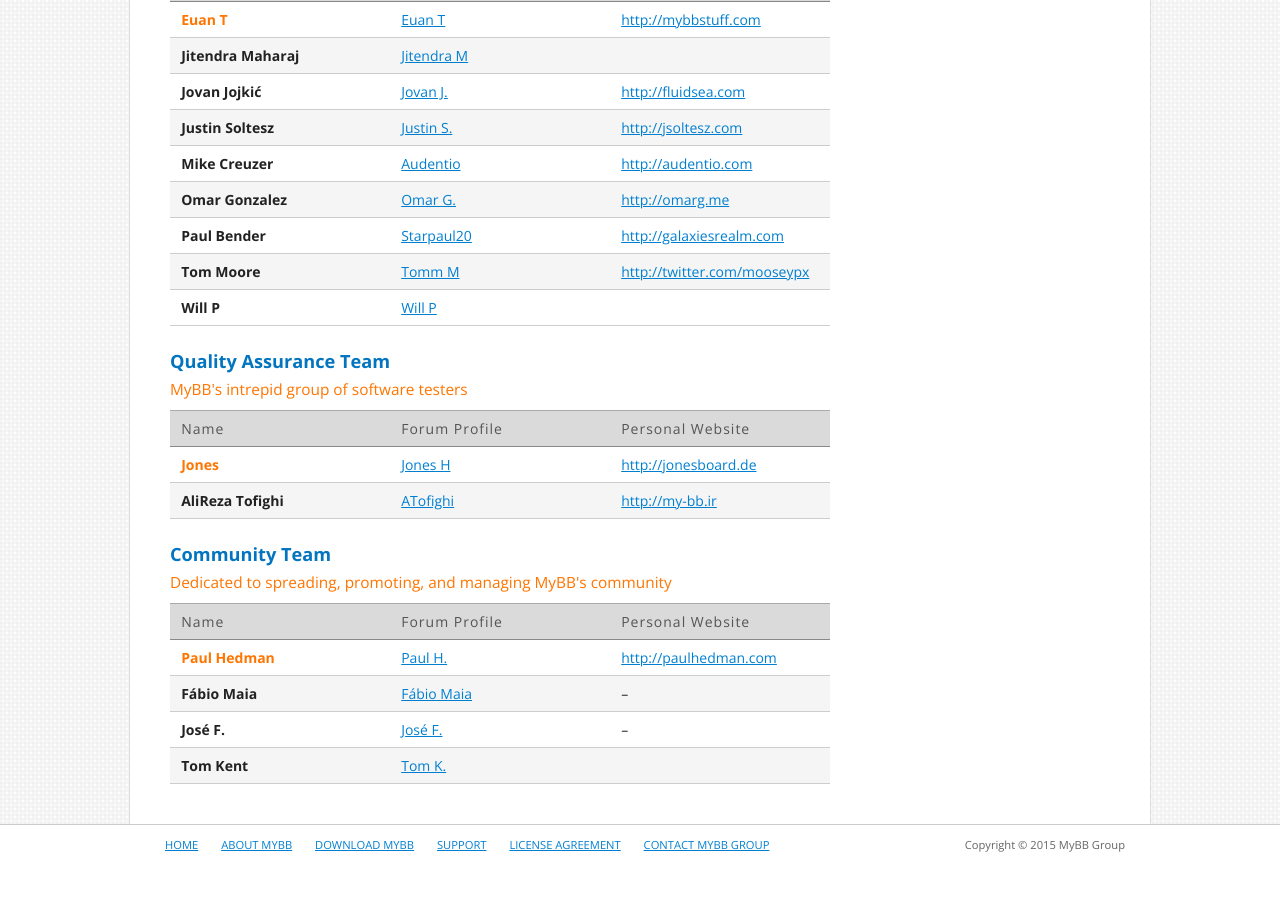
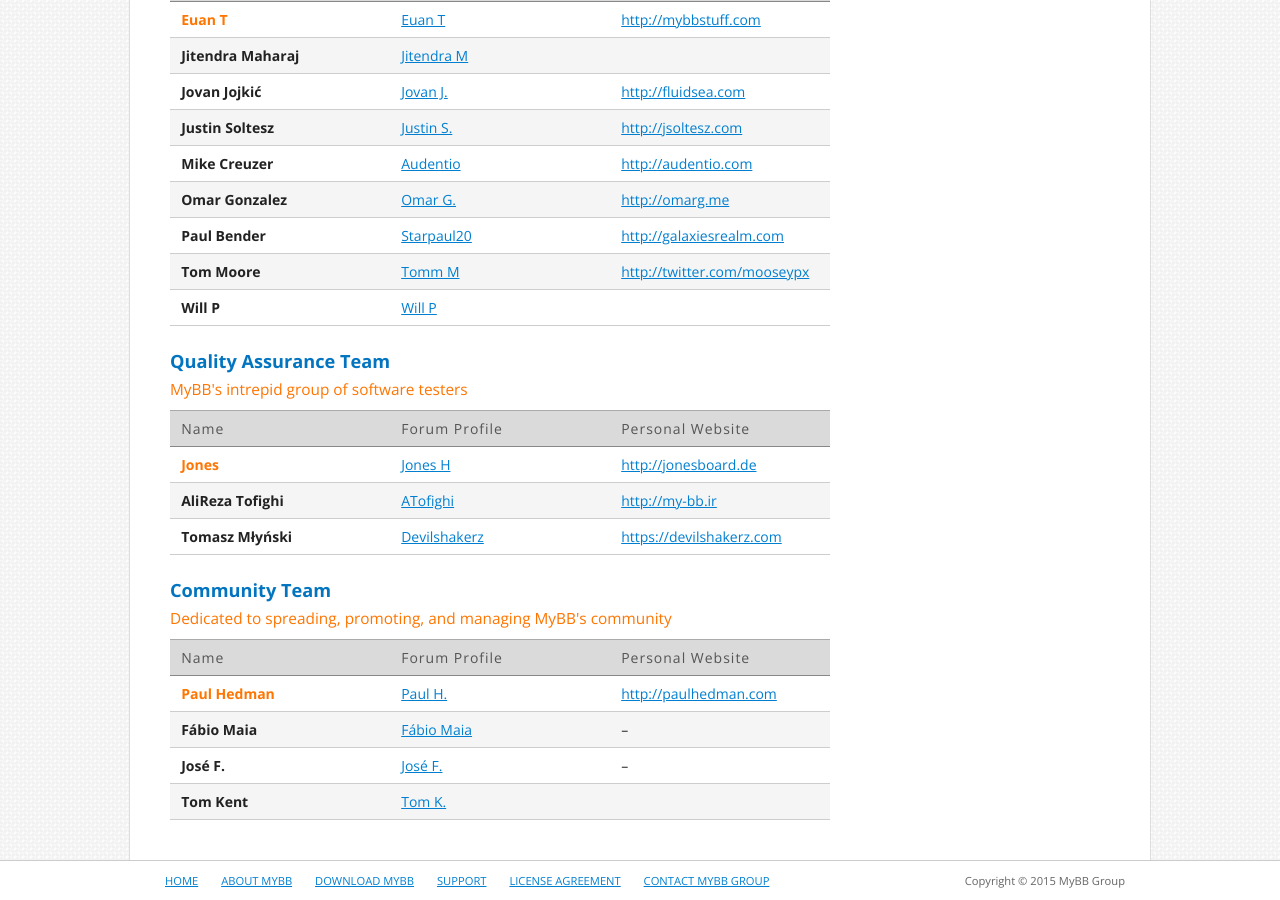
Before and after one commit to mybb/mybb.com, a Jekyll site: the page built from about/team.html, in a window 1280 px wide and 900 px high, scrolled down 1086 px. Built offline with Jekyll 4.4.1, drawn with Linux system fonts in a browser that asks for light colours; nearby versions of some CDN libraries; Markdown is read by kramdown in place of the engine named in the settings; before the commit the page ends 1950 px from its top, so only the background shows below that.

Commit message:
Team update

```diff
--- a/_data/team_quality_assurance.yml
+++ b/_data/team_quality_assurance.yml
@@ -7,3 +7,7 @@
   uid: 69212
   username: "ATofighi"
   website: "http://my-bb.ir"
+- name: "Tomasz Młyński"
+  uid: 47371
+  username: "Devilshakerz"
+  website: "https://devilshakerz.com"
```
